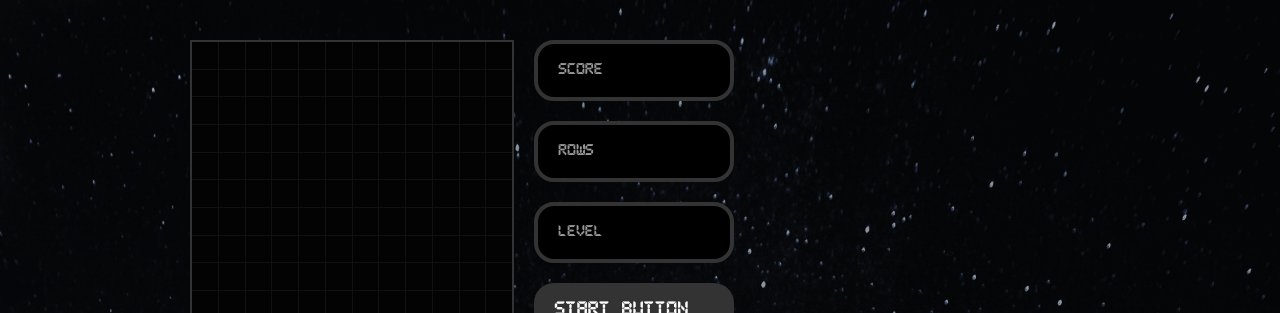
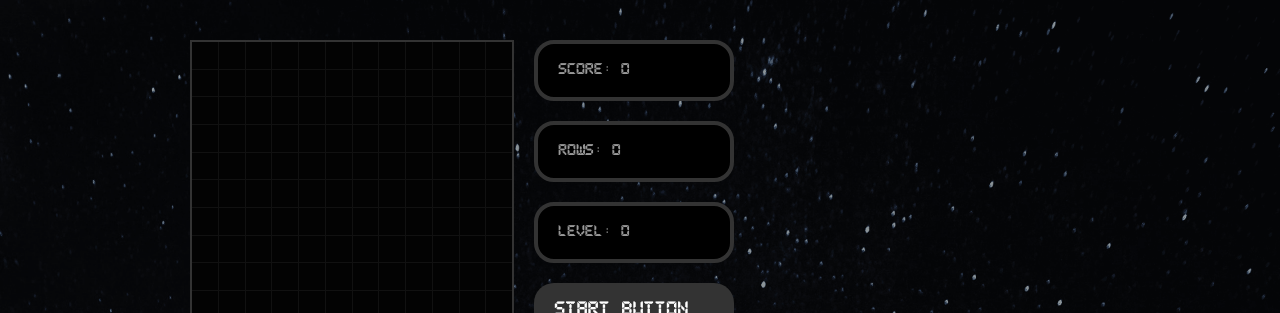
Before and after one commit to pattharock/tetris, a React (Vite) app: page / in a window 1280 px wide. Shown: the top 313 px of the page. Built offline with nearby package versions, Linux system fonts and the light colour scheme.

Commit message:
added scoring logic

```diff
--- a/src/components/Cell.jsx
+++ b/src/components/Cell.jsx
@@ -3,10 +3,7 @@
 import { TETROMINOS } from "../tetrominos";
 
 const Cell = ({ type }) => {
-  return (
-    <StyledCell type={type} color={TETROMINOS[type].color} />
-    // <StyledCell type={"L"} color={TETROMINOS["L"].color} />
-  );
+  return <StyledCell type={type} color={TETROMINOS[type].color} />;
 };
 
-export default Cell;
+export default React.memo(Cell);
--- a/src/components/Tetris.jsx
+++ b/src/components/Tetris.jsx
@@ -6,13 +6,16 @@
 import { usePlayer } from "../hooks/usePlayer.js";
 import { useStage } from "../hooks/useStage.js";
 import { useInterval } from "../hooks/useInterval.js";
+import { useGameStatus } from "../hooks/useGameStatus.js";
 import { checkCollision, createStage } from "../gameHelpers.js";
 
 const Tetris = () => {
   const [dropTime, setDropTime] = useState(null);
   const [gameOver, setGameOver] = useState(false);
   const [player, resetPlayer, updatePlayerPos, playerRotate] = usePlayer();
-  const [stage, setStage] = useStage(player, resetPlayer);
+  const [stage, setStage, rowsCleared] = useStage(player, resetPlayer);
+  const [score, setScore, rows, setRows, level, setLevel] =
+    useGameStatus(rowsCleared);
 
   const movePlayer = (dir) => {
     if (!checkCollision(player, stage, { x: dir, y: 0 })) {
@@ -28,9 +31,17 @@
     resetPlayer();
     setGameOver(false);
     setDropTime(1000);
+    setScore(0);
+    setRows(0);
+    setLevel(0);
   };
 
   const drop = () => {
+    if (rows > (level + 1) * 10) {
+      setLevel((previousLevel) => previousLevel + 1);
+      setDropTime(1000 / (level + 1) + 200);
+    }
+
     if (!checkCollision(player, stage, { x: 0, y: 1 })) {
       updatePlayerPos({
         x: 0,
@@ -39,7 +50,6 @@
       });
     } else {
       if (player.pos.y <= 1) {
-        console.log("Game Over");
         setGameOver(true);
         setDropTime(null);
       }
@@ -59,10 +69,11 @@
   const keyUp = ({ keyCode }) => {
     if (!gameOver) {
       if (keyCode == 40) {
-        setDropTime(1000);
+        setDropTime(1000 / (level + 1) + 200);
       }
     }
   };
+
   const move = ({ keyCode }) => {
     if (!gameOver) {
       if (keyCode === 37) {
@@ -98,9 +109,9 @@
             <Display gameOver={gameOver} text="Game Over" />
           ) : (
             <div>
-              <Display text="Score" />
-              <Display text="Rows" />
-              <Display text="Level" />
+              <Display text={`Score: ${score}`} />
+              <Display text={`Rows: ${rows}`} />
+              <Display text={`Level: ${level}`} />
             </div>
           )}
           <StartButton callback={startGame} />
--- /dev/null
+++ b/src/hooks/useGameStatus.js
@@ -0,0 +1,25 @@
+import { useEffect, useState, useCallback } from "react";
+
+export const useGameStatus = (rowsCleared) => {
+  const [score, setScore] = useState(0);
+  const [rows, setRows] = useState(0);
+  const [level, setLevel] = useState(0);
+
+  const linePoints = [40, 100, 300, 1200];
+
+  const calculateScore = useCallback(() => {
+    if (rowsCleared > 0) {
+      setScore(
+        (previousState) =>
+          previousState + linePoints[rowsCleared - 1] * (level + 1),
+      );
+      setRows((previous) => previous + rowsCleared);
+    }
+  }, [level, linePoints, rowsCleared]);
+
+  useEffect(() => {
+    calculateScore();
+  }, [calculateScore, rowsCleared, score]);
+
+  return [score, setScore, rows, setRows, level, setLevel];
+};
```
